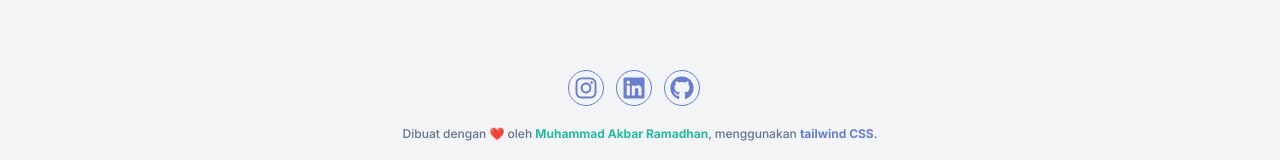
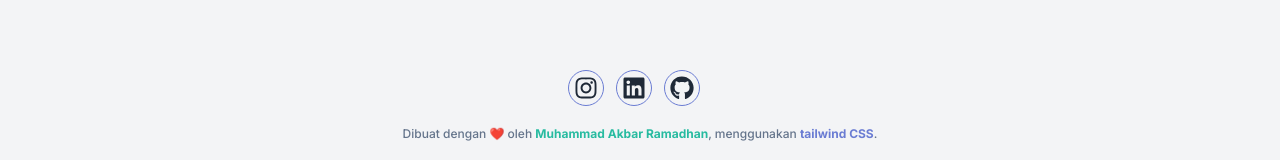
Before and after one commit to marmdhn/marmdhn, a Next.js app: page /about in a window 1280 px wide. Shown: the part 610-770 px from the top of the page. Built offline with nearby package versions, Linux system fonts and the light colour scheme; what tailwind-hamburgers would draw is missing.

Commit message:
style: adjust color

```diff
--- a/components/Footer.tsx
+++ b/components/Footer.tsx
@@ -10,7 +10,7 @@ const Footer = () => {
             <Link
               href="https://www.instagram.com/marmdhn_/"
               target="_blank"
-              className="w-9 h-9 mr-3 rounded-full flex justify-center items-center border border-secondary text-secondary hover:border-primary hover:bg-primary hover:text-white"
+              className="w-9 h-9 mr-3 rounded-full flex justify-center items-center border border-secondary text-gray-800 dark:text-white hover:border-primary hover:bg-primary hover:text-white"
             >
               <FaInstagram size={24} />
             </Link>
@@ -18,7 +18,7 @@ const Footer = () => {
             <Link
               href="https://www.linkedin.com/in/marmdhn/"
               target="_blank"
-              className="w-9 h-9 mr-3 rounded-full flex justify-center items-center border border-secondary text-secondary hover:border-primary hover:bg-primary hover:text-white"
+              className="w-9 h-9 mr-3 rounded-full flex justify-center items-center border border-secondary text-gray-800 dark:text-white hover:border-primary hover:bg-primary hover:text-white"
             >
               <FaLinkedin size={24} />
             </Link>
@@ -26,7 +26,7 @@ const Footer = () => {
             <Link
               href="https://github.com/makbarramadhan62"
               target="_blank"
-              className="w-9 h-9 mr-3 rounded-full flex justify-center items-center border border-secondary text-secondary hover:border-primary hover:bg-primary hover:text-white"
+              className="w-9 h-9 mr-3 rounded-full flex justify-center items-center border border-secondary text-gray-800 dark:text-white hover:border-primary hover:bg-primary hover:text-white"
             >
               <FaGithub size={24} />
             </Link>
```
